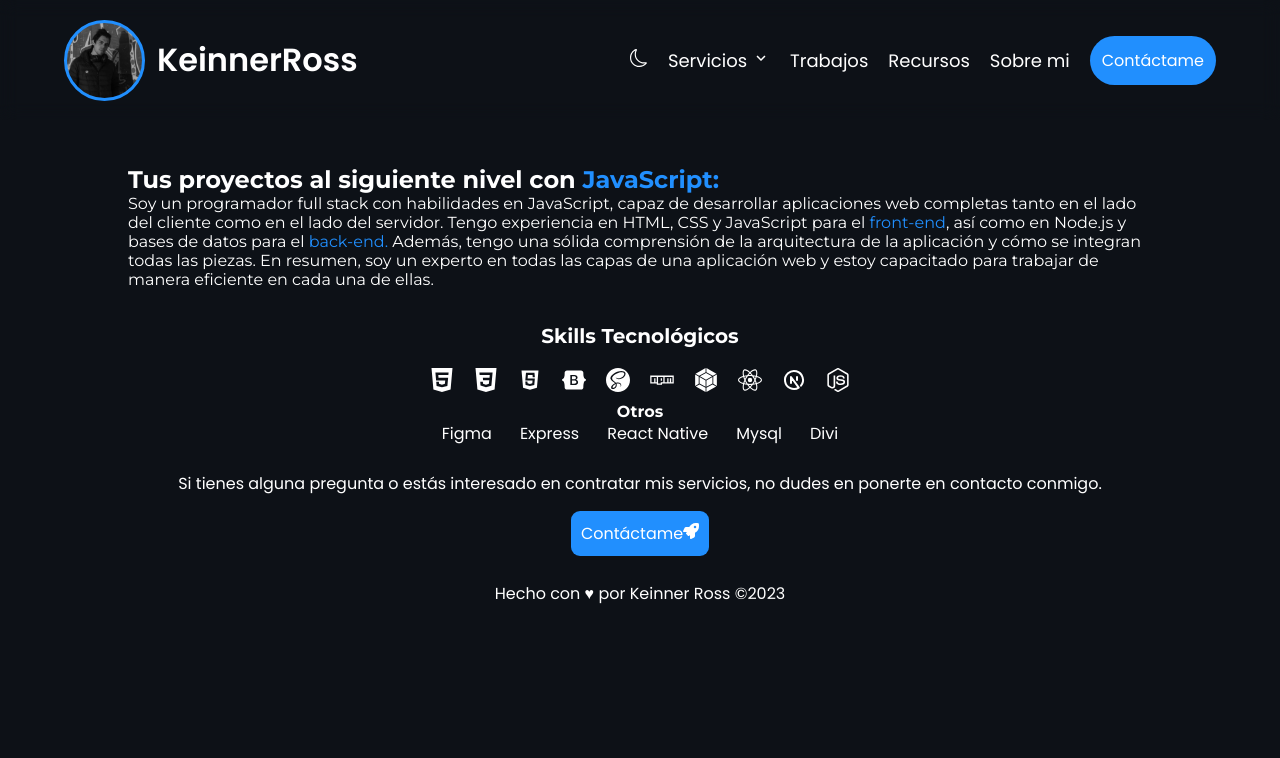
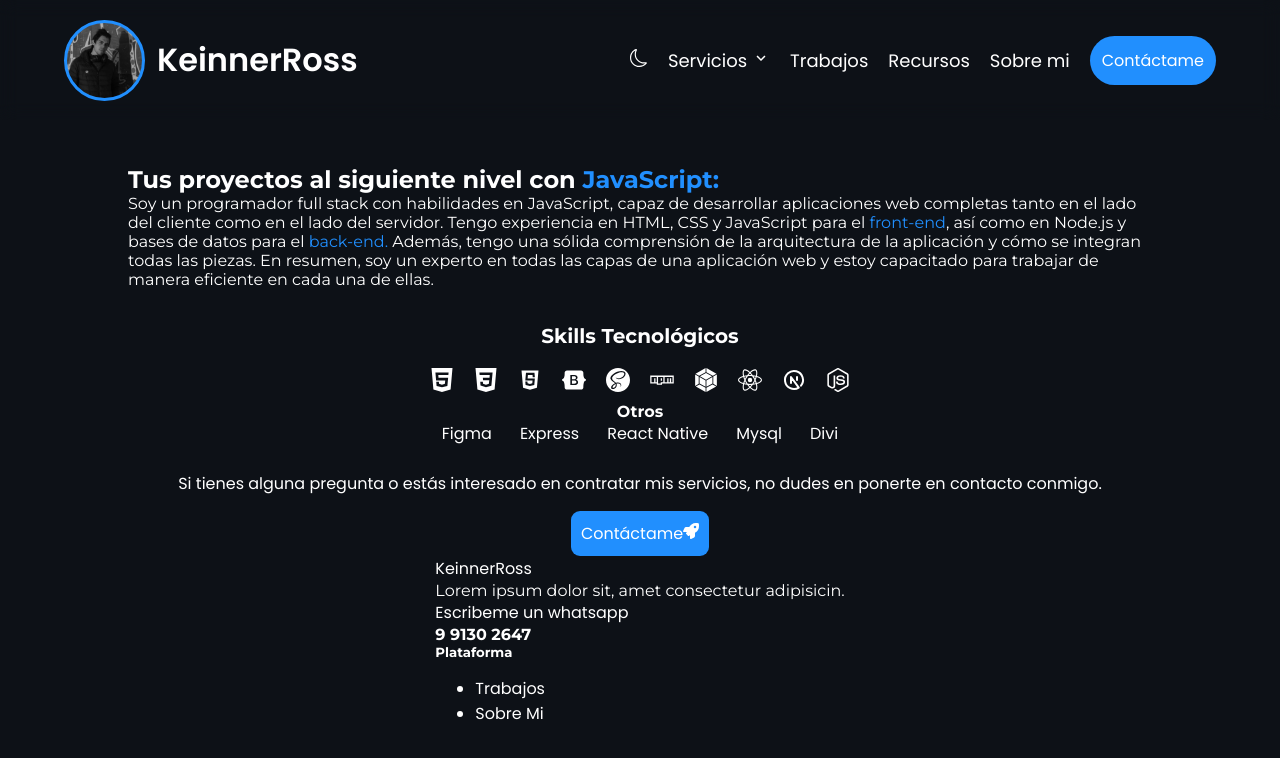
Before and after one commit to Keinnerross/portfolioross, a React (Create React App) app: page /about in a window 1280 px wide. Shown: the top 758 px of the page. Built offline with nearby package versions, Linux system fonts and the light colour scheme.

Commit message:
footerChange

```diff
--- a/src/components/Main/footer.jsx
+++ b/src/components/Main/footer.jsx
@@ -3,9 +3,21 @@ import "../../stylesheet/main/footer.css";
 const Footer = () => {
   return (
     <footer>
-      <span className="footer-text">
+      <div className="footerSection">
+
+        <div className="infoFooter">
+          <span>KeinnerRoss</span>
+          <p>Lorem ipsum dolor sit, amet consectetur adipisicin.</p>
+          <span>Escribeme un whatsapp</span>
+          <h4>9 9130 2647</h4>
+        </div>
+        <div className="menufooterSection">
+          <div className="footerColumn"><h5>Plataforma</h5> <ul><li>Trabajos</li><li>Sobre Mi</li></ul></div>
+        </div>
+      </div>
+      {/* <span className="footer-text">
         Hecho con ♥ por <span>Keinner Ross</span> ©2023
-      </span>
+      </span> */}
     </footer>
   );
 };
```
